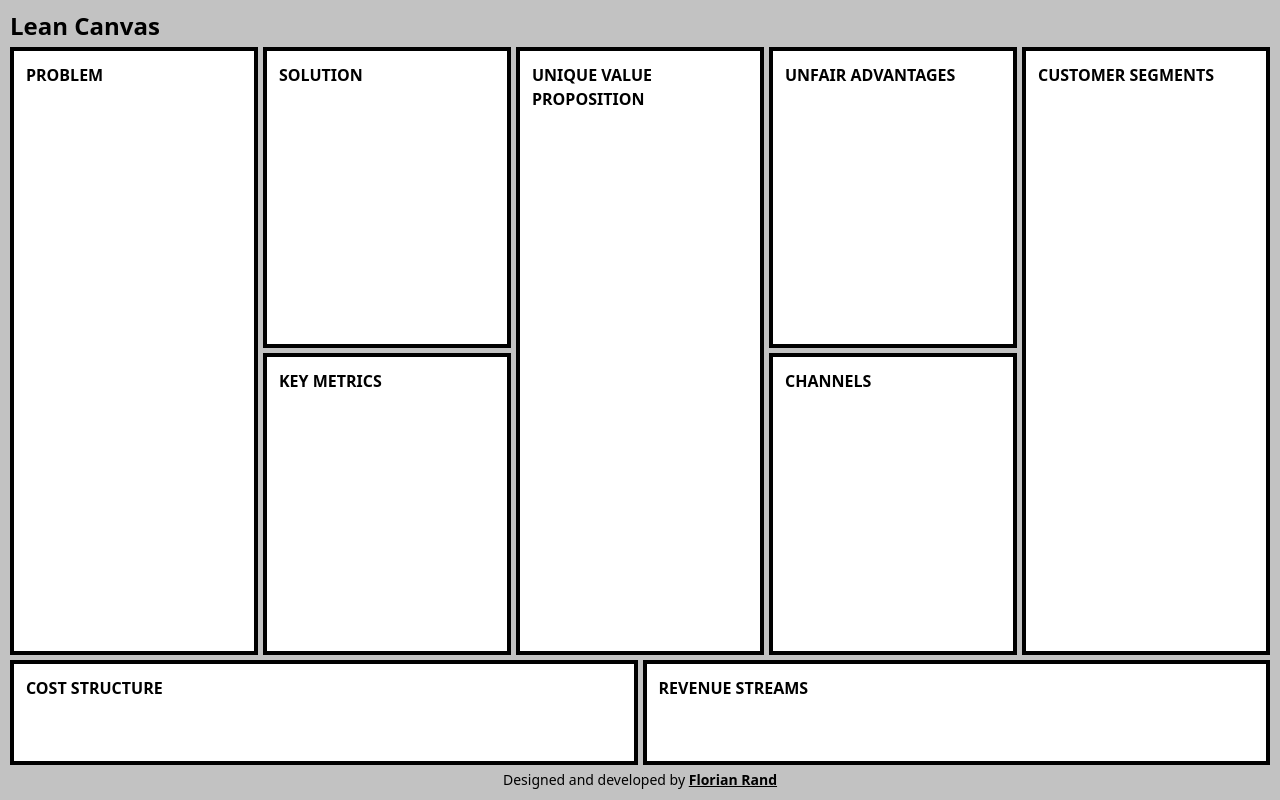
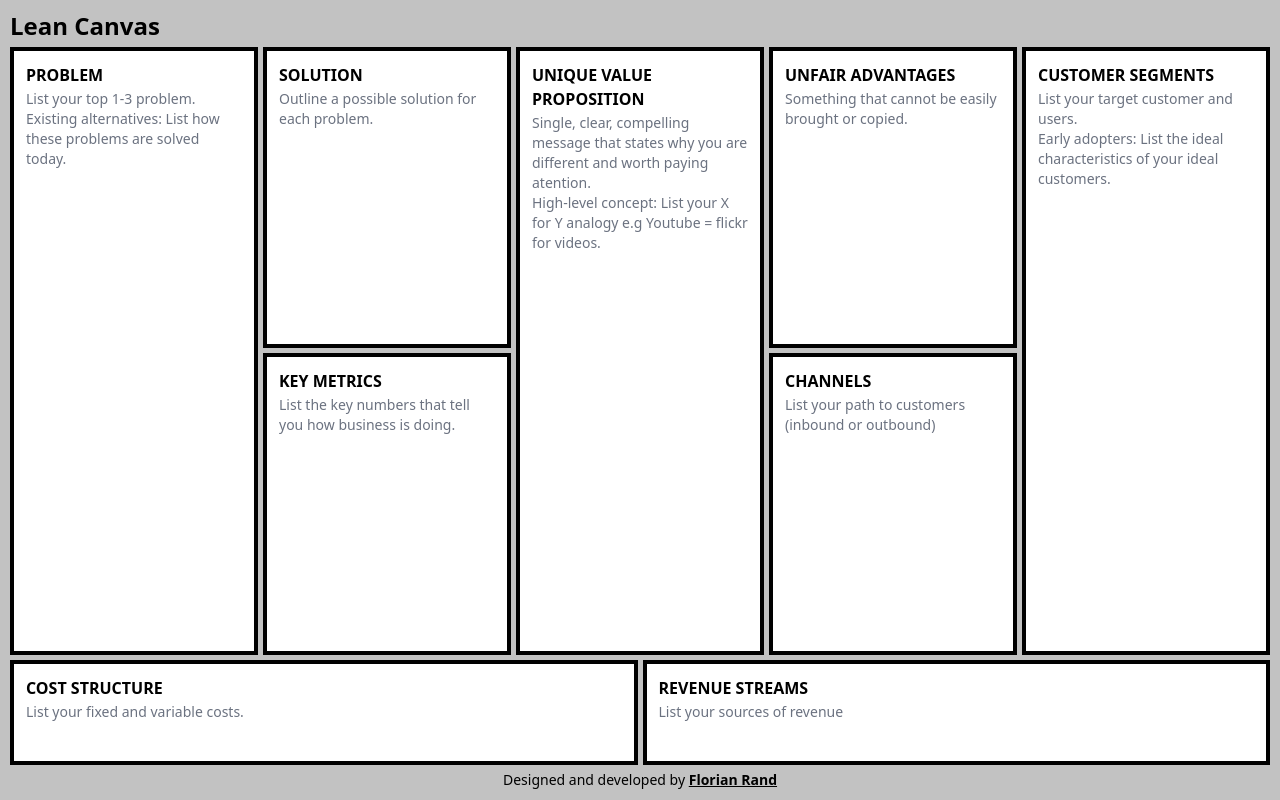
Before and after one commit to flrnd/lean-canvas-app, a React (Create React App) app: page / in a window 1280 px wide. Built offline with nearby package versions, Linux system fonts and the light colour scheme.

Commit message:
Adjust margin

```diff
--- a/src/components/canvas/canvas-row.tsx
+++ b/src/components/canvas/canvas-row.tsx
@@ -1,6 +1,7 @@
 import { Link } from 'react-router-dom'
 import './canvas-row.css'
 import { parseRowName } from '../../Store'
+import CanvasTip from './canvas-tip'
 
 interface Props {
   name: string
@@ -15,7 +16,8 @@ const CanvasRow = ({ name, data }: Props) => {
       to={`/edit/${name}`}
     >
       <div className="uppercase font-bold">{title}</div>
-      <div className="mt-2">
+      <div className="mt-0.5">
+        <CanvasTip canvas={name} />
         <ul className="flex flex-wrap">
           {data.map((listItem, index) => (
             <li
```
